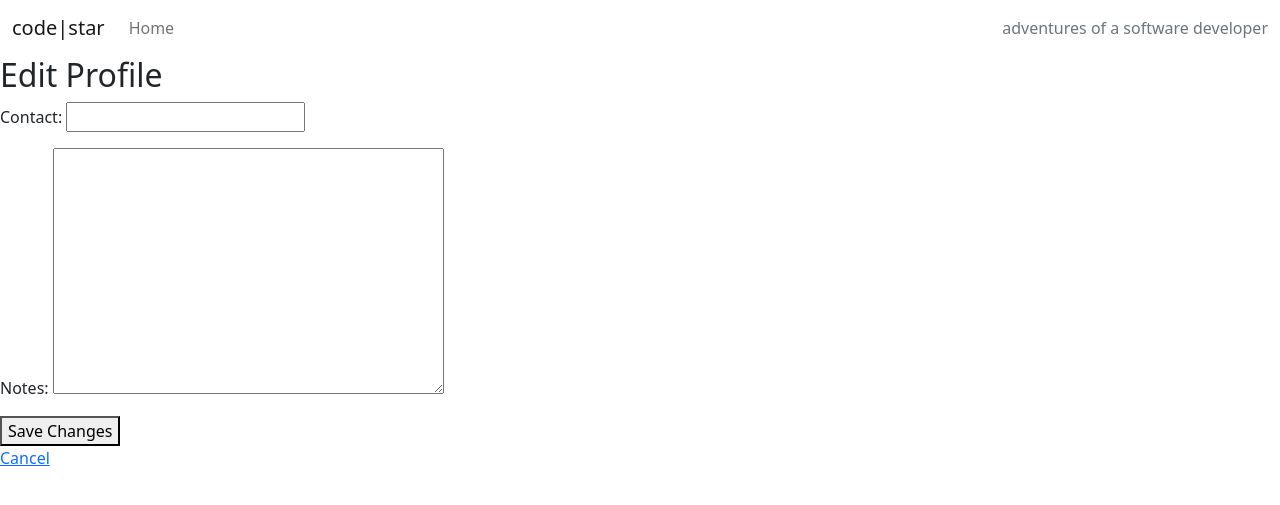
After one commit to erinvdoyle/equisync, a Django app: page /profile/edit/ in a window 1280 px wide. The commit adds this page. Shown: the top 505 px of the page. Run offline with Django 4.2, Linux system fonts and the light colour scheme; the visitor is signed in with stand-in values (Sample User, id 1).

Commit message:
create edit_profile.html and forms.py, modify views.py, the link in profile.html, and add an urlpattern to urls.py to make profile editable, closes #29

```diff
--- a/equisync/urls.py
+++ b/equisync/urls.py
@@ -20,6 +20,6 @@ from users import views
 
 urlpatterns = [
     path('admin/', admin.site.urls),
-    # path('users/', my_test, name='users'),
     path('profile/', views.view_profile, name='view_profile'),
+    path('profile/edit/', views.edit_profile, name='edit_profile'),
 ]
--- /dev/null
+++ b/users/forms.py
@@ -0,0 +1,7 @@
+from django import forms
+from .models import Profile
+
+class ProfileForm(forms.ModelForm):
+    class Meta:
+        model = Profile
+        fields = ['contact', 'notes']
--- /dev/null
+++ b/users/templates/users/edit_profile.html
@@ -0,0 +1,14 @@
+{% extends "base.html" %}
+
+{% block content %}
+  <h2>Edit Profile</h2>
+
+  <form method="post">
+    {% csrf_token %}
+    {{ form.as_p }}
+    <button type="submit">Save Changes</button>
+  </form>
+
+  <a href="{% url 'view_profile' %}">Cancel</a>
+
+{% endblock %}
--- a/users/templates/users/profile.html
+++ b/users/templates/users/profile.html
@@ -13,7 +13,7 @@
     <li><strong>Notes:</strong> {{ profile.notes }}</li>
   </ul>
 
-  <a href="#">Edit Profile</a>
+  <a href="{% url 'edit_profile' %}">Edit Profile</a>
 
 <!-- profile.html content ends here -->
 {% endblock %}
--- a/users/views.py
+++ b/users/views.py
@@ -1,6 +1,8 @@
 from django.shortcuts import render, get_object_or_404
 from django.contrib.auth.decorators import login_required
 from .models import Profile
+from .forms import ProfileForm
+
 
 # Create your views here.
 @login_required
@@ -10,3 +12,19 @@ def view_profile(request):
     """
     profile, created = Profile.objects.get_or_create(user=request.user)
     return render(request, 'users/profile.html', {'profile': profile})
+
+def edit_profile(request):
+    """
+    allows the logged in user to edit profile
+    """
+    profile = get_object_or_404(Profile, user=request.user)
+
+    if request.method == 'POST':
+        form = ProfileForm(request.POST, instance=profile)
+        if form.is_valid():
+            form.save()
+            return redirect('view_profile')
+    else:
+        form = ProfileForm(instance=profile)
+
+    return render(request, 'users/edit_profile.html', {'form': form})
```
